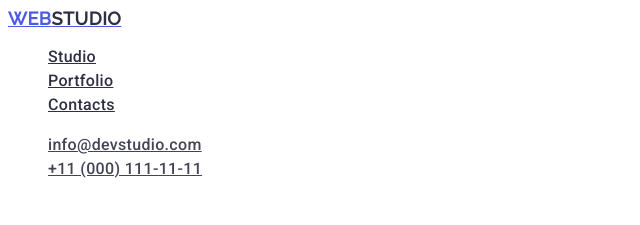
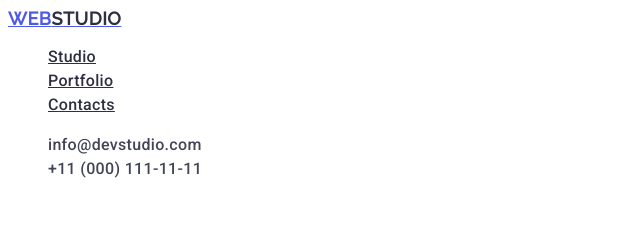
Before and after one commit to Maksimka66/goit-markup-hw-02, a plain HTML site: page index.html in a window 1280 px wide. Shown: the top 225 px of the page, 0-640 px from the left. Drawn offline with Linux system fonts and the light colour scheme.

Commit message:
Update styles.css

```diff
--- a/css/styles.css
+++ b/css/styles.css
@@ -23,7 +23,9 @@
   color: #404bbf;
 }
 
-.menu {list-style-type: none;}
+.menu {
+  list-style-type: none;
+}
 
 .link:focus {
   color: #404bbf;
@@ -38,6 +40,7 @@
   line-height: 1.5;
   letter-spacing: 0.02em;
   color: #434455;
+  text-decoration: none;
 }
 
 .contacts-connect:hover,
```
